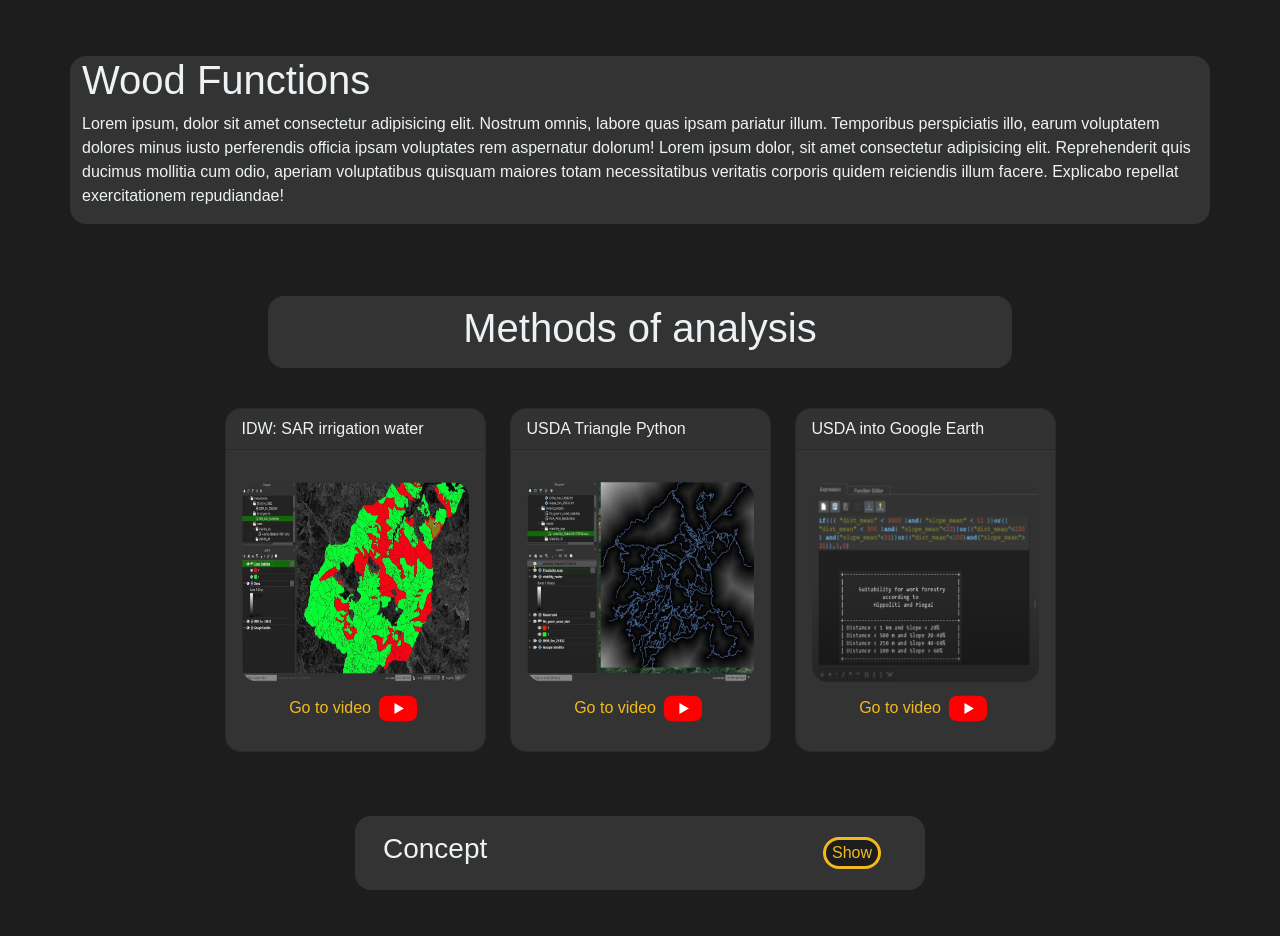
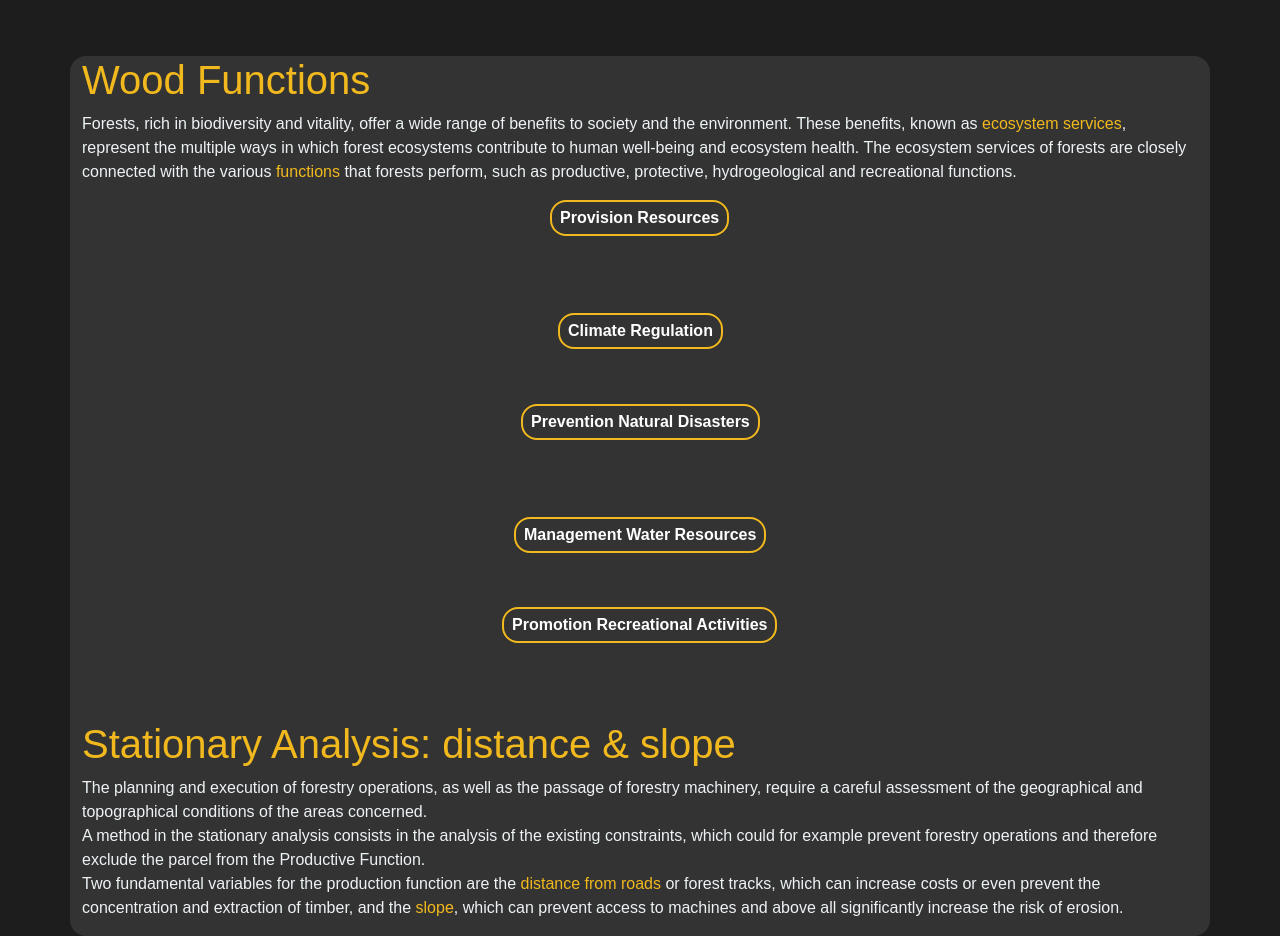
Before and after one commit to JungleKiosk/Suitability_forestry_work, a Vue app: page / in a window 1280 px wide. Shown: the part 96-1032 px from the top of the page. Built offline with nearby package versions, Linux system fonts and the light colour scheme.

Commit message:
add ecosystemServices

```diff
--- a/src/assets/scss/partials/_variables.scss
+++ b/src/assets/scss/partials/_variables.scss
@@ -7,7 +7,7 @@ $info: #f2b91e;
 $info_light: #efd17f;
 $shadow_stack: #13e764;
 $secondary: #c788f3a3;
-$clr_bruise : #3f3a64;
+$clr_bruise : #010e16;
 $clr_tulip_tree : #efab43;
-$clr_juice_button : #ef6f31;
+$clr_juice_button: #44bc84;
 $lime: #69bf14;
--- a/src/components/Jumbotron.vue
+++ b/src/components/Jumbotron.vue
@@ -3,11 +3,37 @@
 export default {
     data() {
         return {
-
+            ecosystemServices: [
+                {
+                    name: 'Provision Resources',
+                    description: 'Timber, non-wood products such as fruit, mushrooms and medicinal plants, as well as materials for crafts and industry, form an essential part of the forest\'s productive services. '
+                },
+                {
+                    name: 'Climate Regulation',
+                    description: 'Forests help regulate global climate through the sequestration of atmospheric carbon and the production of oxygen.'
+                },
+                {
+                    name: 'Prevention Natural Disasters',
+                    description: 'The protective function of mitigates the effects of extreme natural events. Trees act as natural barriers against landslides, floods and avalanches and reducing soil erosion.'
+                },
+                {
+                    name: 'Management Water Resources',
+                    description: 'Forests absorb rainwater, reducing the risk of flooding and supplying water to the groundwater. Additionally, tree roots help filter and purify water.'
+                },
+                {
+                    name: 'Promotion Recreational Activities',
+                    description: 'Woodlands provide recreation and leisure spaces for people. Outdoor activities such as hiking, cycling, camping and wildlife viewing contribute to people\'s physical and mental well-being.'
+                }
+            ],
+            activeDescriptionIndex: null
         };
+    },
+    methods: {
+        toggleDescription(index) {
+            this.activeDescriptionIndex = this.activeDescriptionIndex === index ? null : index;
+        }
     }
 }
-
 </script>
 
 
@@ -16,18 +42,44 @@ export default {
     <div id="goup" class="container my-5 txt_jumbo">
         <div class="row justify-content-center ">
             <div class="col-12 col-lg-12 col-md-8 bg_item rounded-4">
-                <h1>Wood Functions</h1>
+                <h1 class="title">Wood Functions</h1>
                 <p>
-                    Lorem ipsum, dolor sit amet consectetur adipisicing elit. Nostrum omnis, labore quas ipsam pariatur
-                    illum. Temporibus perspiciatis illo, earum voluptatem dolores minus iusto perferendis officia ipsam
-                    voluptates rem aspernatur dolorum!
-                    Lorem ipsum dolor, sit amet consectetur adipisicing elit. Reprehenderit quis ducimus mollitia cum odio,
-                    aperiam voluptatibus quisquam maiores totam necessitatibus veritatis corporis quidem reiciendis illum
-                    facere. Explicabo repellat exercitationem repudiandae!
+                    Forests, rich in biodiversity and vitality, offer a wide range of benefits to society and the
+                    environment. These benefits, known as <span class="title">ecosystem services</span>, represent the
+                    multiple ways in which forest
+                    ecosystems contribute to human well-being and ecosystem health. The ecosystem services of forests are
+                    closely connected with the various <span class="title">functions</span> that forests perform, such as
+                    productive, protective,
+                    hydrogeological and recreational functions.
+                </p>
+
+                <ul class="ecosystem-services-list text-center">
+                    <li v-for="(service, index) in ecosystemServices" :key="index">
+                        <button class="btn_eco rounded-4 px-2 py-1" @click="toggleDescription(index)">{{ service.name
+                        }}</button>
+                        <p :class="['service-description', { active: activeDescriptionIndex === index }]">{{
+                            service.description }}</p>
+                    </li>
+                </ul>
+
+
+                <h1 class="title">Stationary Analysis: distance & slope</h1>
+                <p>
+                    The planning and execution of forestry operations, as well as the passage of forestry machinery, require
+                    a careful assessment of the geographical and topographical conditions of the areas concerned.
+                    <br>
+                    A method in the stationary analysis consists in the analysis of the existing constraints,
+                    which could for example prevent forestry operations and therefore exclude the parcel from the Productive
+                    Function.
+                    <br>
+                    Two fundamental variables for the production function are the <span class="title">distance from
+                        roads</span> or forest tracks,
+                    which can increase costs or even prevent the concentration and extraction of timber, and the <span
+                        class="title">slope</span>,
+                    which can prevent access to machines and above all significantly increase the risk of erosion.
                 </p>
             </div>
         </div>
-
     </div>
 </template>
 
@@ -38,4 +90,41 @@ export default {
 .logo_text {
     font-weight: bold;
 }
+
+.ecosystem-services-list {
+    list-style: none;
+    padding: 0;
+}
+
+.service-description {
+    font-style: italic;
+    font-size: 15px;
+    visibility: hidden;
+    padding-top: 1rem;
+    opacity: 0;
+    transition: opacity 0.3s ease, visibility 0.3s ease;
+}
+
+.service-description.active {
+    visibility: visible;
+    opacity: 1;
+}
+
+.btn_eco {
+    border: 2px solid #f2b91e;
+    color: white;
+    background-color: #333333;
+    font-weight: bold;
+    animation: heartbeat 5s infinite;
+}
+
+@keyframes heartbeat {
+    0% {
+        transform: scale(1);
+    }
+
+    25% {
+        transform: scale(1.1);
+    }
+}
 </style>
```
